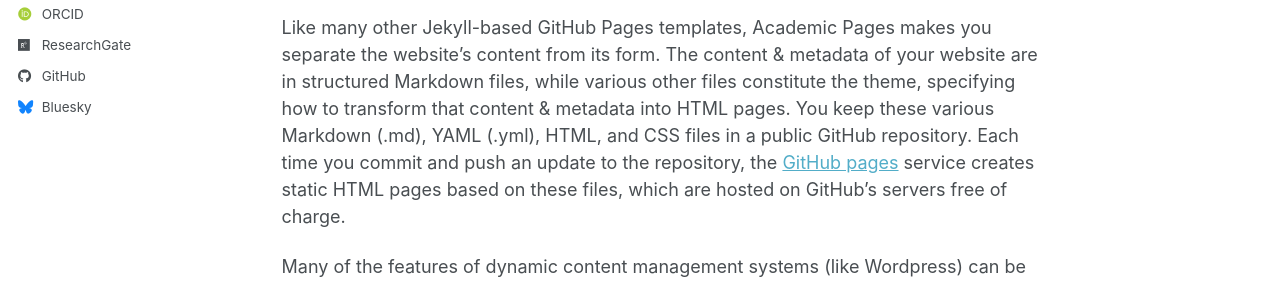
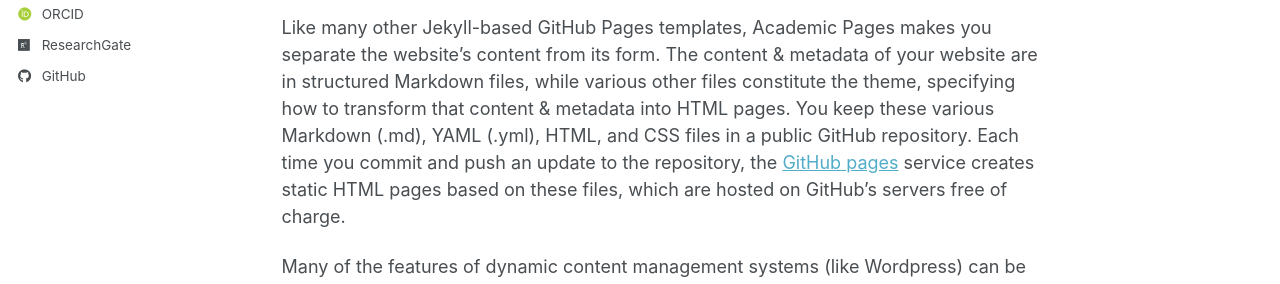
Before and after one commit to sumair-aziz/sumair-aziz.github.io, a Jekyll site: the page built from _pages/about.md, in a window 1280 px wide. Shown: the part 522-806 px from the top of the page. Built offline with Jekyll 4.4.1, drawn with Linux system fonts in a browser that asks for light colours; some web fonts are replaced; a script bundle is joined from its source files by our own code; library files that are not in the unit come from our copies.

Commit message:
Update _config.yml

```diff
--- a/_config.yml
+++ b/_config.yml
@@ -42,7 +42,7 @@
   semantic         : # URL
   ssrn             : # URL
   pubmed           : # "https://www.ncbi.nlm.nih.gov/pubmed/?term=john+snow"
-  researchgate     : https://www.researchgate.net/profile/Sumair-Aziz/research
+  researchgate     : "https://www.researchgate.net/profile/Sumair-Aziz/research"
   scopus           : # URL
   zotero           : # URL
 
@@ -57,7 +57,7 @@
 
   # Social media
   artstation       : # Username
-  bluesky          : "bsky.app" # Replace this with you Bluesky username
+  bluesky          : # "bsky.app" # Replace this with you Bluesky username
   facebook         : # Username
   flickr           : # Username
   foursquare       : # Username
```
